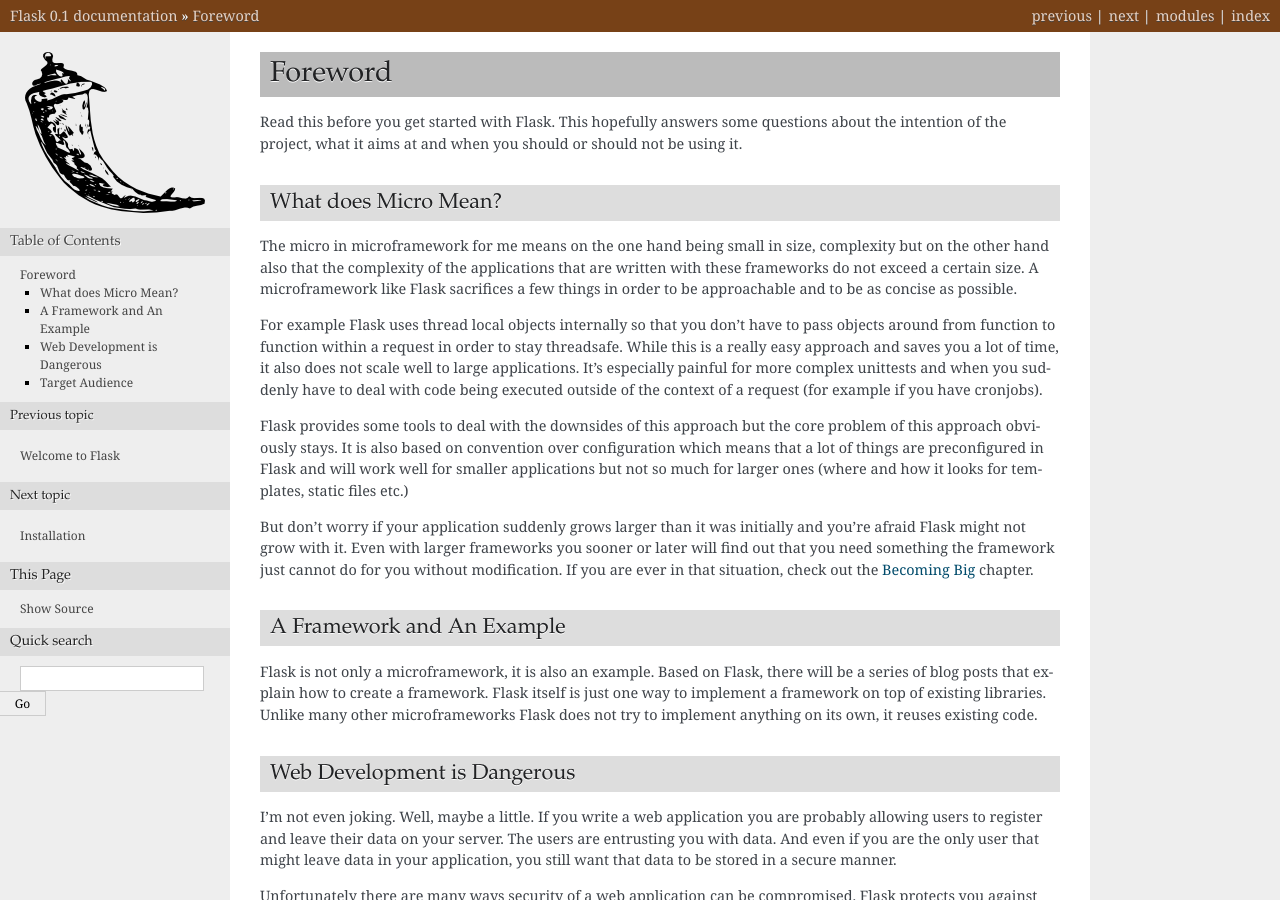
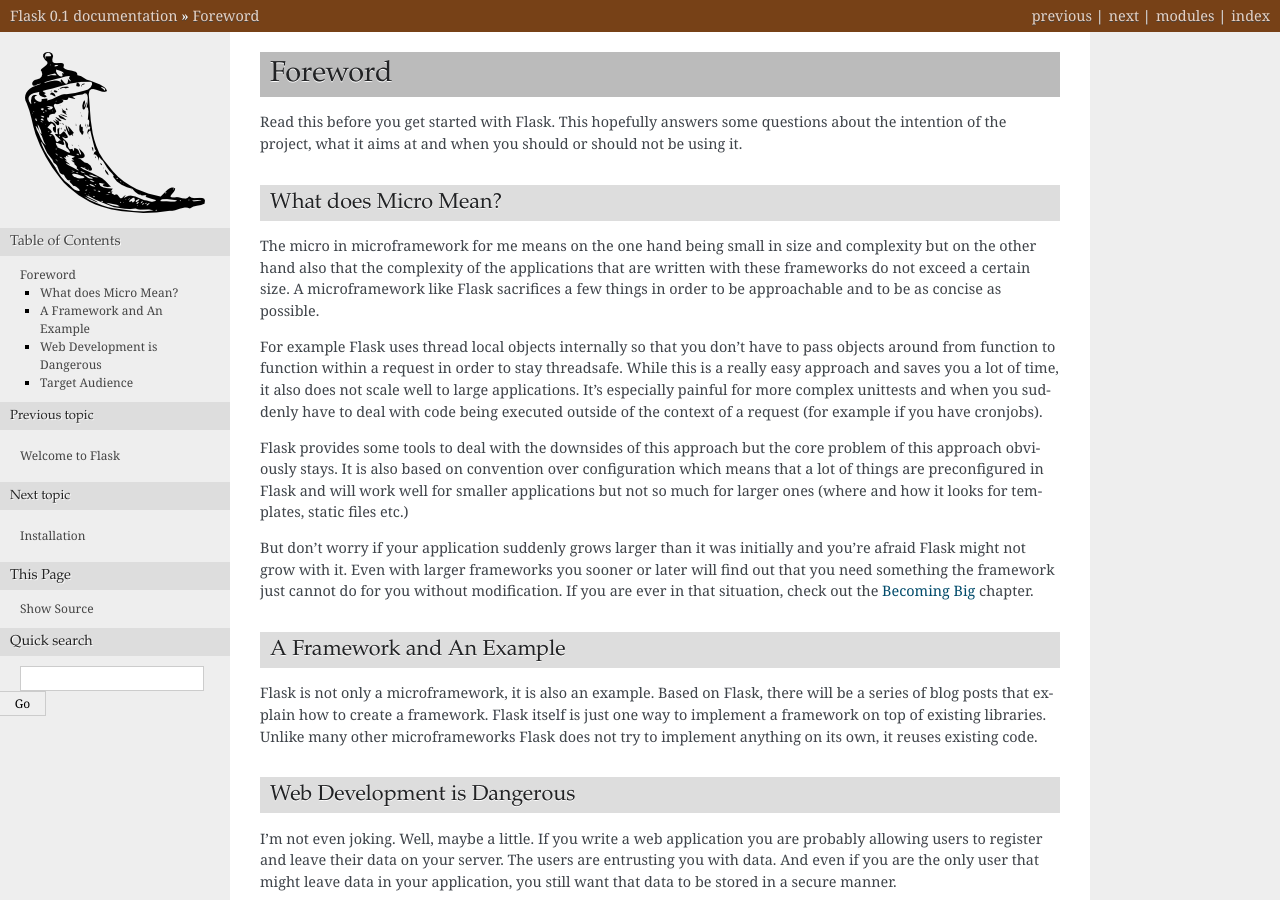
Before and after one commit to YevhenDenisove/flaks-website, a Sphinx documentation site: the page built from docs/foreword.rst, in a window 1280 px wide and 900 px high. Built offline with Sphinx 7.4.7, drawn with Linux system fonts in a browser that asks for light colours.

Commit message:
Fixed couple of errors in docs.

```diff
--- a/docs/foreword.rst
+++ b/docs/foreword.rst
@@ -9,7 +9,7 @@ What does Micro Mean?
 ---------------------
 
 The micro in microframework for me means on the one hand being small in
-size, complexity but on the other hand also that the complexity of the
+size and complexity but on the other hand also that the complexity of the
 applications that are written with these frameworks do not exceed a
 certain size.  A microframework like Flask sacrifices a few things in
 order to be approachable and to be as concise as possible.
--- a/docs/index.rst
+++ b/docs/index.rst
@@ -5,7 +5,7 @@ Welcome to Flask
    :alt: The Flask Logo with Subtitle
    :align: right
 
-Welcome to Flask's documentation.  This documentation is divided into
+Welcome to Flask's documentation.  This documentation is divided in
 different parts.  I would suggest to get started with the
 :ref:`installation` and then heading over to the :ref:`quickstart`.  If
 you want to dive into all the internal parts of Flask, check out the
--- a/docs/installation.rst
+++ b/docs/installation.rst
@@ -14,7 +14,7 @@ templates.  Now you are maybe asking, what is WSGI?  WSGI is a standard
 in Python that is basically responsible for ensuring that your application
 is behaving in a specific way that you can run it on different
 environments (for example on a local development server, on an Apache2, on
-lighttpd, on Google's appengine or whatever you have in mind).
+lighttpd, on Google's App Engine or whatever you have in mind).
 
 So how do you get all that on your computer in no time?  The most kick-ass
 method is virtualenv, so let's look at that first.
```
